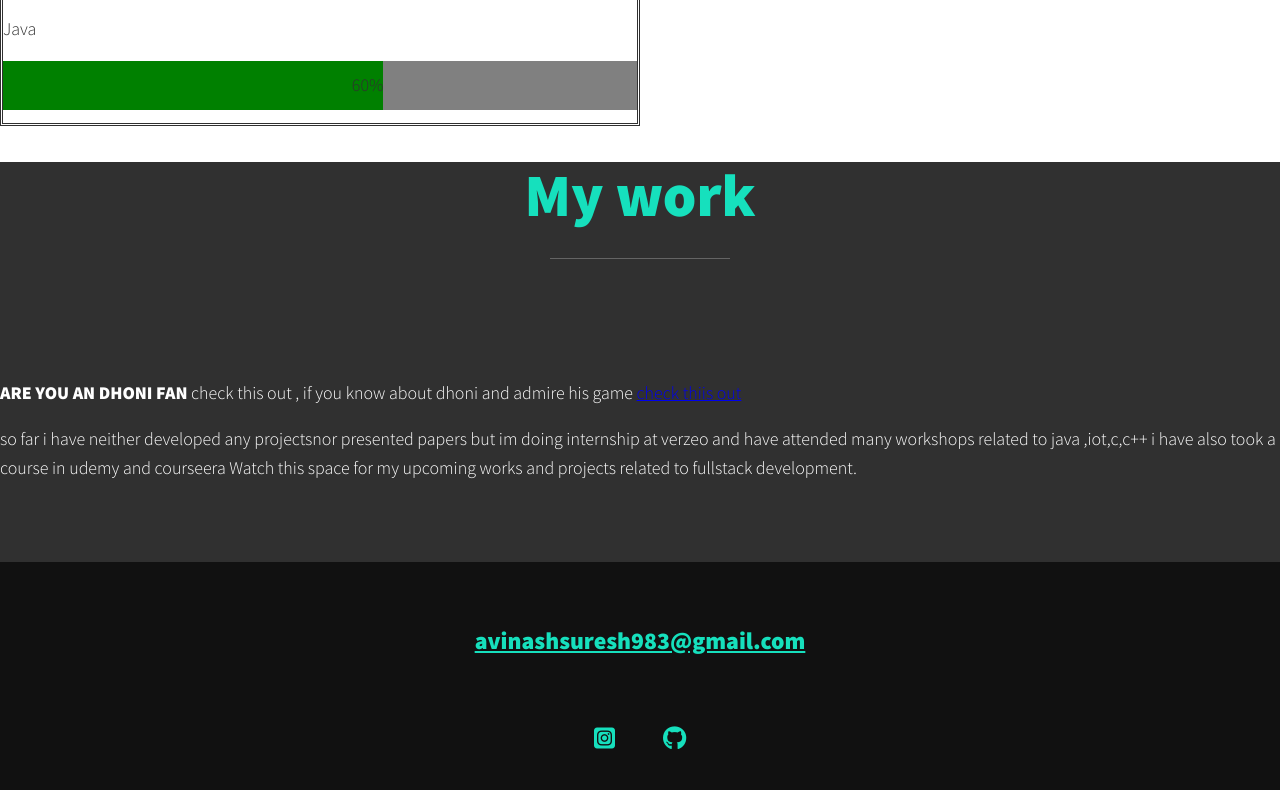
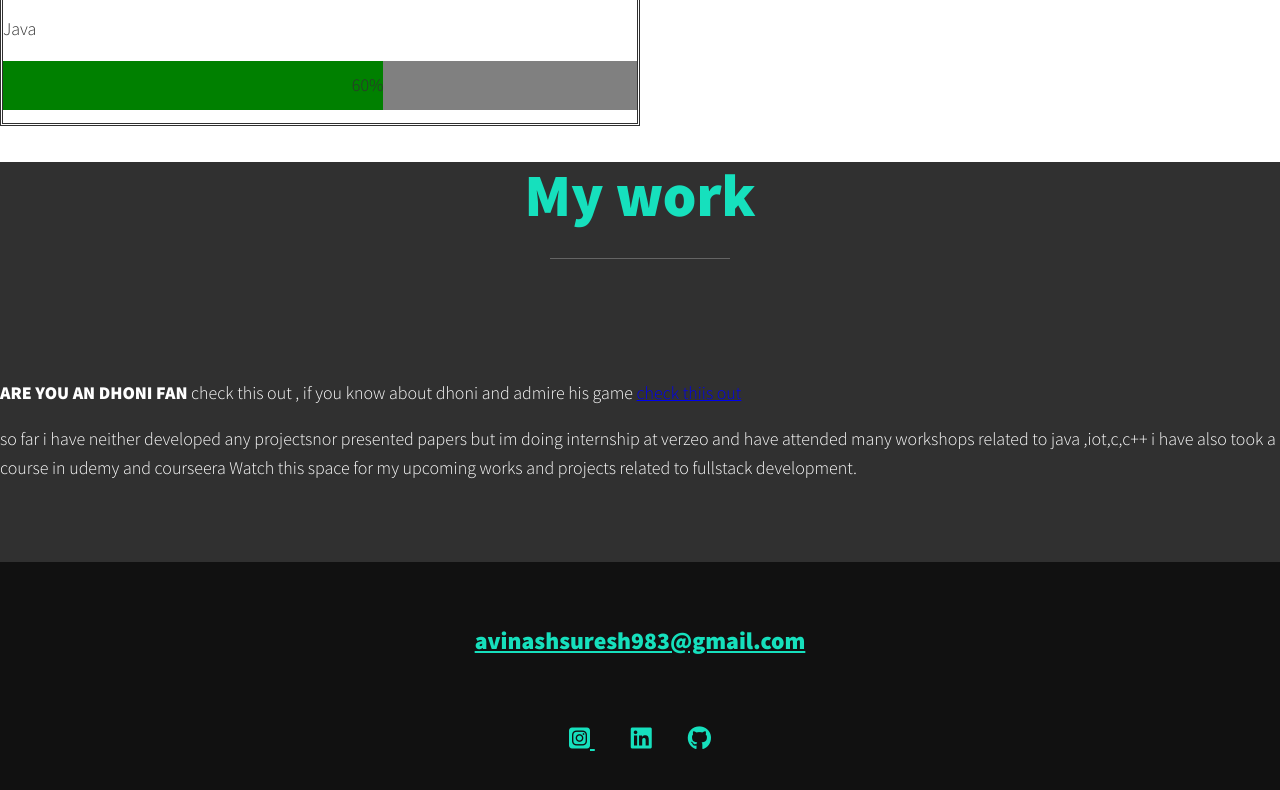
Before and after one commit to avinashkumar771/avinashkumar.com, a plain HTML site: page index.html in a window 1280 px wide. Shown: the part 1637-2427 px from the top of the page. Drawn offline with Linux system fonts and the light colour scheme.

Commit message:
Update index.html

```diff
--- a/index.html
+++ b/index.html
@@ -80,6 +80,7 @@ passed 10th with 84%</br></p>
     check this out , if you know about dhoni and admire his game
     <a href="https://repl.it/@063Avinashkumar/GrowingSourGame-2?embed=1&output=1" target="_blank">check thiis out</a>
 
+
 </p>
 <p>so  far  i have neither developed any projectsnor presented papers but im doing internship at verzeo and have attended many workshops related to java ,iot,c,c++
 i have also took a  course in udemy and courseera
@@ -91,7 +92,10 @@ i have also took a  course in udemy and courseera
 <ul class="social-list">
 <li class="social-list__item">
 <a class="social-list__link" href="https://www.instagram.com/avinash_kumar_2900/" target="_blank">
-<i class="fab fa-instagram-square"></i>
+    <i class="fab fa-instagram-square"></i>
+<a class="social-list__link" href="https://www.linkedin.com/in/avinash-kumar-a069b1190/" target="_blank"></a>
+<i class="fab fa-linkedin"></i>
+
 </a></li>
 <li class="social-list__item">
 <a class="social-list__link"href="https://github.com/avinashkumar771" target="_blank">
```
